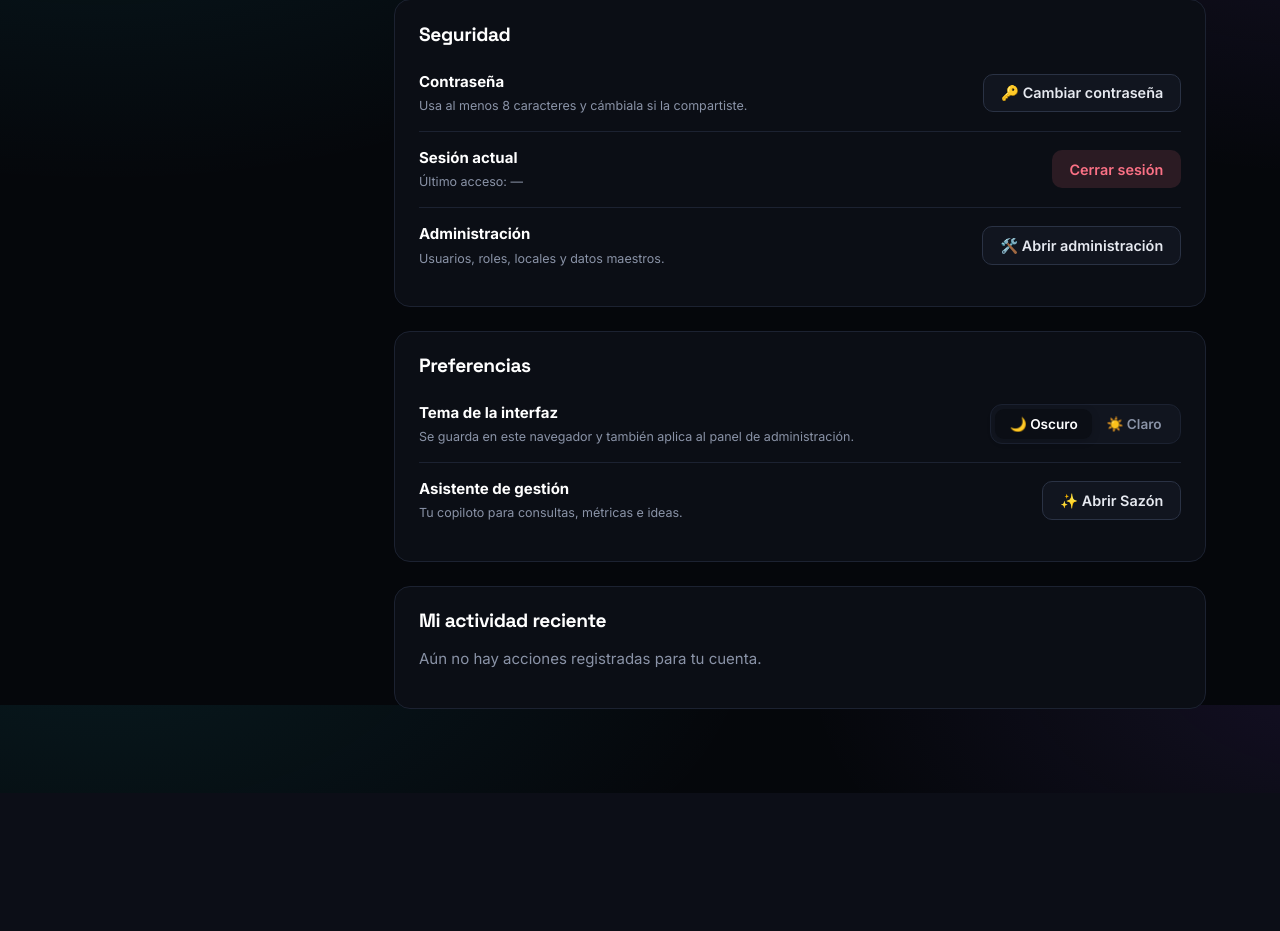
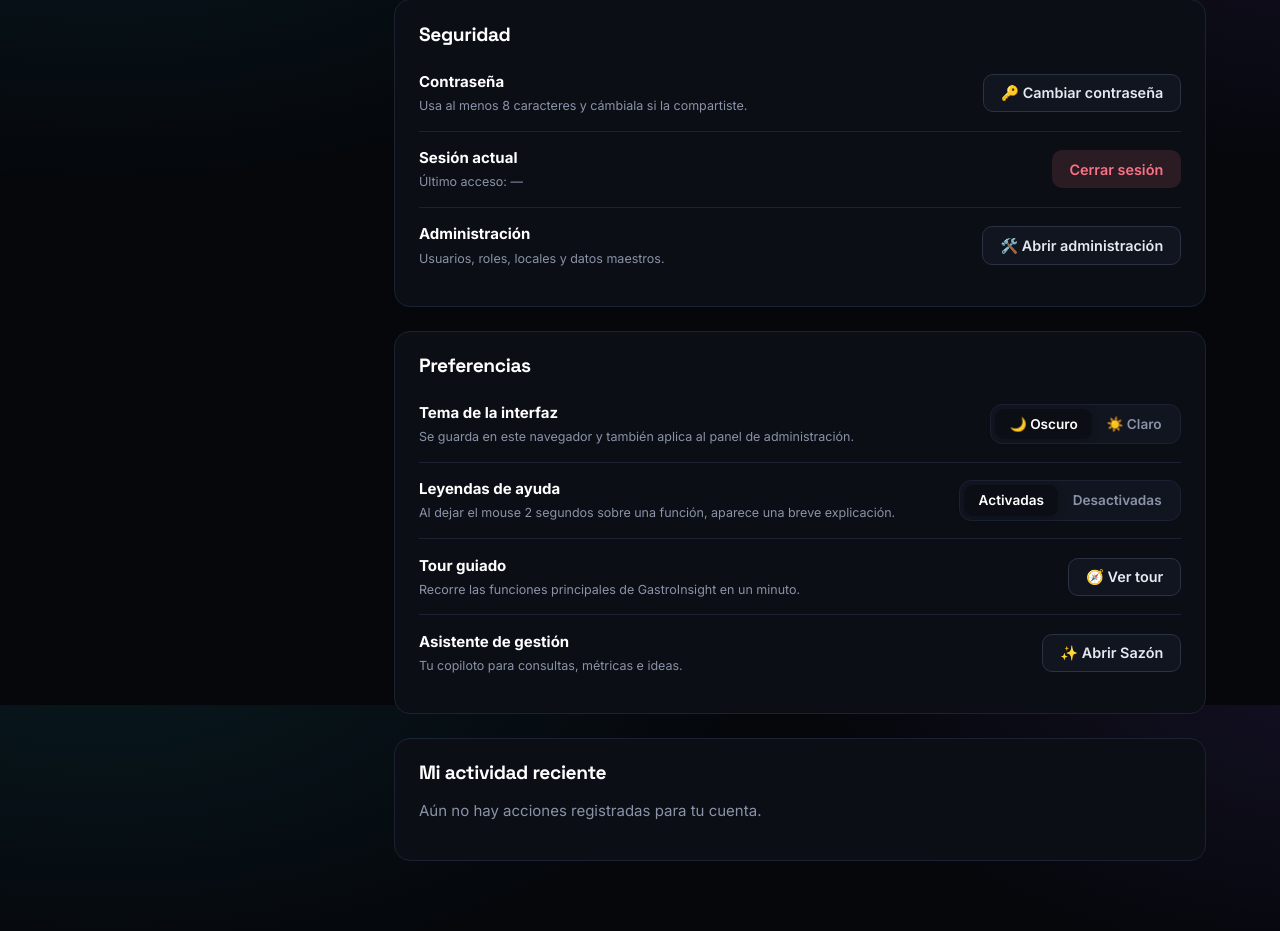
Before and after one commit to Geencuve/gastroinsight-ai, a Django app: page /auth/profile/ in a window 1280 px wide. Shown: the part 895-1826 px from the top of the page. Before the commit the page ends 1604 px from the top, so only its background shows below. Run offline with Django 5.2, Linux system fonts and the light colour scheme; the visitor is signed in with stand-in values (Sample User, id 1); data comes from the database, SQL or seed files in the repository; data that the repository does not hold is empty.

Commit message:
feat(ui): leyendas de ayuda tras 2 segundos y tour guiado de primer uso

```diff
--- a/authentication/templates/authentication/profile.html
+++ b/authentication/templates/authentication/profile.html
@@ -106,6 +106,17 @@
                 </div>
             </div>
             <div class="setting-row">
+                <div><strong>Leyendas de ayuda</strong><small>Al dejar el mouse 2 segundos sobre una función, aparece una breve explicación.</small></div>
+                <div class="segmented">
+                    <button type="button" data-tips-choice="on">Activadas</button>
+                    <button type="button" data-tips-choice="off">Desactivadas</button>
+                </div>
+            </div>
+            <div class="setting-row">
+                <div><strong>Tour guiado</strong><small>Recorre las funciones principales de GastroInsight en un minuto.</small></div>
+                <button type="button" class="btn btn-secondary" data-start-tour>🧭 Ver tour</button>
+            </div>
+            <div class="setting-row">
                 <div><strong>Asistente de gestión</strong><small>Tu copiloto para consultas, métricas e ideas.</small></div>
                 <a class="btn btn-secondary" href="{% url 'assistant_chat:staff_chat' %}">✨ Abrir {{ assistant_name }}</a>
             </div>
--- /dev/null
+++ b/static/js/guide.js
@@ -0,0 +1,356 @@
+/* GastroInsight AI · Leyendas de ayuda (2 s sobre una función) y tour guiado. */
+(function () {
+    "use strict";
+
+    const HOVER_DELAY = 2000;
+    const FOCUS_DELAY = 900;
+    const TIPS_KEY = "gi-tips";
+
+    const HREF_TIPS = {
+        "/operations/sessions/": "Abre y cierra la atención de cada mesa. Una mesa no se puede cerrar con pedidos sin pagar.",
+        "/operations/sessions/create/": "Abre una nueva atención en una mesa libre.",
+        "/sales/": "Crea pedidos, agrega platos, aplica descuentos y registra pagos.",
+        "/sales/create/": "Crea un pedido para una mesa con atención abierta.",
+        "/operations/evaluations/": "Valoraciones de clientes registradas por el personal o por código QR.",
+        "/operations/evaluations/create/": "Registra la valoración de un cliente.",
+        "/opinion/qr/": "Imprime un código QR por mesa para que los clientes califiquen sin crear una cuenta.",
+        "/operations/tables/": "Mesas del local: código, capacidad y zona.",
+        "/ai/monitor/": "Estado en tiempo real de cada mesa: Índice de Experiencia Observable y alertas.",
+        "/ai/sessions/": "Crea e inicia análisis con la cámara. Los fotogramas se procesan en memoria y no se guardan.",
+        "/cameras/": "Cámaras registradas y la mesa que monitorea cada una.",
+        "/analytics/correlation/": "Prueba estadística: relación entre tiempo de servicio, expresiones y satisfacción.",
+        "/analytics/": "Dashboard del día: ventas, atención, evaluaciones y análisis visual.",
+        "/reports/": "Reportes diarios y por período, descargables en PDF y CSV.",
+        "/promociones/": "Genera imágenes para redes sociales a partir de tu carta.",
+        "/venues/": "Locales registrados en la plataforma.",
+        "/menus/": "Carta visual: platos, precios, fotos y los más pedidos.",
+        "/monitoring/incidents/": "Problemas técnicos detectados por el sistema.",
+        "/privacy/": "Políticas de privacidad y autorizaciones del análisis visual.",
+        "/monitoring/audit/": "Registro de todas las acciones realizadas en el sistema.",
+        "/assistant/staff/": "Sazón: pregunta en lenguaje natural por ventas, platos, mesas o ideas para vender más.",
+        "/auth/profile/": "Tus datos, permisos, seguridad y preferencias.",
+        "/auth/password/change/": "Cambia la contraseña de tu cuenta.",
+        "/admin/": "Panel de administración: usuarios, roles y datos maestros.",
+    };
+
+    const NAV_TIPS = {
+        "Operación": "Mesas, atención, pedidos, cobros y evaluaciones.",
+        "Visión IA": "Monitor en vivo, análisis con cámara y panel de correlación.",
+        "Análisis": "Dashboard, reportes y generador de promociones.",
+        "Gestión": "Locales, carta y fotos, incidencias y privacidad.",
+    };
+
+    const CARD_TIPS = {
+        "Vendido hoy": "Suma de los pedidos pagados hoy.",
+        "Ticket promedio hoy": "Monto promedio por pedido pagado hoy.",
+        "Mesas atendiéndose": "Mesas con una atención abierta en este momento.",
+        "Por cobrar": "Pedidos abiertos o confirmados que aún no se pagan.",
+        "Clientes satisfechos": "Porcentaje de evaluaciones con nota 4 o 5 en los últimos 7 días.",
+        "Ventas totales del día": "Suma de los pedidos pagados en la fecha seleccionada.",
+        "Pedidos pagados": "Pedidos cerrados con pago registrado.",
+        "Ticket promedio": "Monto promedio por pedido pagado.",
+        "Pedidos en curso": "Pedidos abiertos o confirmados que aún no se pagan.",
+        "Latencia promedio": "Tiempo de análisis por fotograma. El objetivo del proyecto es menos de 200 ms.",
+        "Eventos bajo 200 ms": "Porcentaje de eventos procesados dentro del umbral de latencia.",
+        "Confianza del detector": "Seguridad promedio de YuNet al detectar rostros (umbral 0,70).",
+        "Confianza de expresión (FER+)": "Probabilidad promedio que FER+ asigna a la expresión estimada.",
+        "Índice de experiencia observable": "IEO 0-100: 60% valencia, 25% búsqueda de atención (invertida) y 15% tiempo sin atención.",
+        "Valencia de expresiones": "Balance de expresiones entre -1 (negativas) y +1 (positivas).",
+        "Búsqueda de atención": "Porcentaje de rostros con la cabeza girada, como buscando al personal.",
+        "Ocupación promedio": "Mediana de personas visibles en la mesa.",
+        "Presencia": "Porcentaje del tiempo con al menos una persona visible.",
+        "Actividad promedio": "Cuánto cambia la imagen entre fotogramas, de 0 a 100.",
+        "Fotogramas procesados": "Imágenes de la cámara analizadas en memoria durante la sesión.",
+        "Rostros acumulados": "Suma de rostros detectados en todos los fotogramas. No equivale a personas distintas.",
+    };
+
+    const TH_TIPS = {
+        "Pearson r": "Correlación lineal entre -1 y 1. Cerca de 0 significa sin relación lineal.",
+        "Spearman ρ": "Correlación por rangos: detecta relaciones que suben o bajan aunque no sean lineales.",
+        "p": "Valor p: si es menor que 0,05, la relación es estadísticamente significativa.",
+        "n": "Cantidad de atenciones incluidas en el análisis.",
+        "Interpretación": "Lectura del resultado: fuerza, dirección y si se rechaza la hipótesis nula (H0).",
+        "Ts (min)": "Tiempo de servicio: minutos entre que se abre y se cierra la atención de la mesa.",
+    };
+
+    const SELECTOR_TIPS = [
+        ["#theme-toggle", "Cambia entre tema oscuro y claro."],
+        ["#assistant-widget-toggle", "Abre a Sazón, tu copiloto de gestión."],
+        [".user-menu > summary", "Tu perfil, configuración de cuenta, tour guiado y cierre de sesión."],
+        [".composer-send", "Enviar la pregunta (también con Enter)."],
+        [".idea-impact", "Estimación simple para orientar decisiones; no es una proyección financiera."],
+        [".gauge", "Índice de Experiencia Observable de la mesa: verde ≥ 65, ámbar 45-64, rojo < 45."],
+        [".dish-badge", "Uno de los 3 platos más vendidos en las últimas 4 semanas."],
+        [".chip[data-filter]", "Filtra la carta por categoría."],
+        [".tag-synthetic", "Lectura de la simulación de demostración, no de una cámara real."],
+        [".reason", "Motivo de la alerta de esta mesa."],
+        ["[data-start-tour]", "Recorre las funciones principales en un minuto."],
+    ];
+
+    const clean = (node) => (node.textContent || "").replace(/\s+/g, " ").trim();
+    const tipsEnabled = () => { try { return localStorage.getItem(TIPS_KEY) !== "off"; } catch (e) { return true; } };
+
+    function tipFor(start) {
+        let el = start;
+        for (let depth = 0; el && el.nodeType === 1 && el !== document.body && depth < 6; depth += 1, el = el.parentElement) {
+            if (el.closest(".gi-tour-card, .gi-tooltip")) return [null, null];
+            if (el.dataset && el.dataset.tip) return [el, el.dataset.tip];
+            for (const [selector, tip] of SELECTOR_TIPS) if (el.matches(selector)) return [el, tip];
+            if (el.matches(".nav-group > summary") && NAV_TIPS[clean(el)]) return [el, NAV_TIPS[clean(el)]];
+            if (el.matches("th") && TH_TIPS[clean(el)]) return [el, TH_TIPS[clean(el)]];
+            if (el.matches(".kpi, .metric-card")) {
+                const label = el.querySelector(".kpi-label, .metric-label");
+                if (label && CARD_TIPS[clean(label)]) return [el, CARD_TIPS[clean(label)]];
+            }
+            if (el.matches("a[href]")) {
+                const url = new URL(el.getAttribute("href"), location.origin);
+                if (url.origin === location.origin && !url.search && HREF_TIPS[url.pathname]) return [el, HREF_TIPS[url.pathname]];
+            }
+        }
+        return [null, null];
+    }
+
+    /* ---------------- Leyendas ---------------- */
+    const tooltip = document.createElement("div");
+    tooltip.className = "gi-tooltip";
+    tooltip.setAttribute("role", "tooltip");
+    let timer = null;
+    let current = null;
+
+    function hideTip() {
+        clearTimeout(timer);
+        timer = null;
+        current = null;
+        tooltip.classList.remove("is-visible");
+    }
+
+    function showTip(el, text) {
+        if (!document.body.contains(el)) return;
+        tooltip.textContent = text;
+        if (!tooltip.isConnected) document.body.appendChild(tooltip);
+        const r = el.getBoundingClientRect();
+        const width = tooltip.offsetWidth;
+        const height = tooltip.offsetHeight;
+        let top = r.bottom + 10;
+        if (top + height > window.innerHeight - 8) top = r.top - height - 10;
+        const left = Math.min(Math.max(8, r.left + r.width / 2 - width / 2), window.innerWidth - width - 8);
+        tooltip.style.top = `${Math.max(8, top)}px`;
+        tooltip.style.left = `${left}px`;
+        tooltip.classList.add("is-visible");
+    }
+
+    function arm(target, delay) {
+        if (!tipsEnabled() || document.body.classList.contains("gi-touring")) return;
+        const [el, text] = tipFor(target);
+        if (el === current) return;
+        hideTip();
+        if (!el) return;
+        current = el;
+        timer = setTimeout(() => showTip(el, text), delay);
+    }
+
+    document.addEventListener("mouseover", (event) => arm(event.target, HOVER_DELAY));
+    document.addEventListener("mouseout", (event) => {
+        if (current && !(event.relatedTarget && current.contains(event.relatedTarget))) hideTip();
+    });
+    document.addEventListener("focusin", (event) => arm(event.target, FOCUS_DELAY));
+    document.addEventListener("focusout", hideTip);
+    ["scroll", "click", "keydown"].forEach((type) => window.addEventListener(type, hideTip, true));
+
+    /* ---------------- Preferencia de leyendas ---------------- */
+    function markTipsChoice() {
+        document.querySelectorAll("[data-tips-choice]").forEach((button) => {
+            button.classList.toggle("is-active", (button.dataset.tipsChoice === "on") === tipsEnabled());
+        });
+    }
+    document.addEventListener("click", (event) => {
+        const choice = event.target.closest("[data-tips-choice]");
+        if (!choice) return;
+        try { localStorage.setItem(TIPS_KEY, choice.dataset.tipsChoice); } catch (e) { /* sin almacenamiento */ }
+        markTipsChoice();
+    });
+
+    /* ---------------- Tour guiado ---------------- */
+    const navSummary = (text) => [...document.querySelectorAll(".nav-group:not(.user-menu) > summary")].find((s) => clean(s) === text);
+    const STEPS = [
+        { title: "Bienvenido a GastroInsight AI 👋",
+          text: "Te mostramos en un minuto dónde está cada cosa. Puedes avanzar con las flechas del teclado o salir con Esc." },
+        { target: () => navSummary("Operación"), title: "Operación",
+          text: "Abre mesas, toma pedidos eligiendo platos por su foto, cobra y registra las evaluaciones de tus clientes." },
+        { target: () => navSummary("Visión IA"), title: "Visión IA",
+          text: "Monitor en vivo de cada mesa, análisis con la cámara (sin guardar imágenes) y el panel de correlación." },
+        { target: () => navSummary("Análisis"), title: "Análisis",
+          text: "Dashboard del día, reportes en PDF y CSV, y el generador de promociones para redes." },
+        { target: () => navSummary("Gestión"), title: "Gestión",
+          text: "Locales, carta y fotos de los platos, incidencias técnicas y políticas de privacidad." },
+        { target: ".kpi-grid", title: "Tu día en números",
+          text: "Ventas, ticket, mesas atendiéndose, pedidos por cobrar y satisfacción. Deja el mouse 2 segundos sobre cualquier dato para ver qué significa." },
+        { target: ".idea-section", title: "Ideas a partir de tus datos",
+          text: "Oportunidades de venta, marketing y experiencia con su potencial estimado. Con «Crear promo» generas la imagen para redes." },
+        { target: "#assistant-widget-toggle", title: "Sazón, tu copiloto",
+          text: "Pregúntale en lenguaje natural: «¿cuánto vendimos esta semana?» o «¿qué debería promocionar?». Responde con tus datos reales." },
+        { target: ".user-menu > summary", title: "Tu cuenta",
+          text: "Mi perfil, configuración de cuenta, cambio de contraseña y cierre de sesión. Desde aquí también repites este tour." },
+        { target: "#theme-toggle", title: "Tema oscuro o claro",
+          text: "Elige el que se vea mejor en tu pantalla. La preferencia se guarda en este equipo." },
+        { title: "¡Listo para empezar! 🚀",
+          text: "Explora a tu ritmo. Si en algún momento quieres repetir el recorrido, usa «Ver tour guiado» en tu menú de usuario." },
+    ];
+
+    const resolve = (step) => {
+        if (!step.target) return null;
+        const el = typeof step.target === "function" ? step.target() : document.querySelector(step.target);
+        return el && el.getClientRects().length ? el : undefined;
+    };
+    const userId = document.body.dataset.userId || "";
+    const doneKey = `gi-tour-done-${userId}`;
+    let tour = null;
+
+    function place(el) {
+        const { backdrop, spot, card } = tour;
+        if (!el) {
+            backdrop.hidden = false;
+            spot.hidden = true;
+            Object.assign(card.style, { top: "50%", left: "50%", transform: "translate(-50%, -50%)" });
+            return;
+        }
+        backdrop.hidden = true;
+        spot.hidden = false;
+        const r = el.getBoundingClientRect();
+        const pad = 6;
+        Object.assign(spot.style, {
+            top: `${r.top - pad}px`, left: `${r.left - pad}px`,
+            width: `${r.width + pad * 2}px`, height: `${r.height + pad * 2}px`,
+        });
+        card.style.transform = "none";
+        const margin = 14;
+        const width = card.offsetWidth;
+        const height = card.offsetHeight;
+        let top = r.bottom + pad + margin;
+        if (top + height > window.innerHeight - margin) top = Math.max(margin, r.top - pad - margin - height);
+        const left = Math.min(Math.max(margin, r.left), window.innerWidth - width - margin);
+        Object.assign(card.style, { top: `${top}px`, left: `${left}px` });
+    }
+
+    function render() {
+        const step = tour.steps[tour.index];
+        const last = tour.index === tour.steps.length - 1;
+        tour.card.innerHTML = "";
+        const counter = document.createElement("small");
+        counter.className = "gi-tour-counter";
+        counter.textContent = `Paso ${tour.index + 1} de ${tour.steps.length}`;
+        const title = document.createElement("h3");
+        title.textContent = step.title;
+        const text = document.createElement("p");
+        text.textContent = step.text;
+        const actions = document.createElement("div");
+        actions.className = "gi-tour-actions";
+        const skip = document.createElement("button");
+        skip.type = "button";
+        skip.className = "gi-tour-skip";
+        skip.textContent = last ? "" : "Saltar tour";
+        skip.addEventListener("click", endTour);
+        const nav = document.createElement("div");
+        if (tour.index > 0) {
+            const prev = document.createElement("button");
+            prev.type = "button";
+            prev.className = "btn btn-secondary btn-small";
+            prev.textContent = "Anterior";
+            prev.addEventListener("click", () => go(-1));
+            nav.appendChild(prev);
+        }
+        const next = document.createElement("button");
+        next.type = "button";
+        next.className = "btn btn-primary btn-small";
+        next.textContent = last ? "Comenzar" : "Siguiente";
+        next.addEventListener("click", () => (last ? endTour() : go(1)));
+        nav.appendChild(next);
+        actions.append(skip, nav);
+        tour.card.append(counter, title, text, actions);
+
+        const el = resolve(step);
+        if (el) {
+            el.scrollIntoView({ block: "center", behavior: "auto" });
+            requestAnimationFrame(() => place(el));
+        } else {
+            place(null);
+        }
+        next.focus();
+    }
+
+    function go(delta) {
+        tour.index = Math.min(Math.max(0, tour.index + delta), tour.steps.length - 1);
+        render();
+    }
+
+    function onKey(event) {
+        if (!tour) return;
+        if (event.key === "Escape") endTour();
+        if (event.key === "ArrowRight") go(1);
+        if (event.key === "ArrowLeft") go(-1);
+    }
+
+    function onResize() {
+        if (tour) place(resolve(tour.steps[tour.index]) || null);
+    }
+
+    function startTour() {
+        if (tour) return;
+        hideTip();
+        document.querySelectorAll("details[open]").forEach((d) => { d.open = false; });
+        const steps = STEPS.filter((step) => resolve(step) !== undefined);
+        const backdrop = document.createElement("div");
+        backdrop.className = "gi-tour-backdrop";
+        const spot = document.createElement("div");
+        spot.className = "gi-tour-spot";
+        const card = document.createElement("div");
+        card.className = "gi-tour-card";
+        card.setAttribute("role", "dialog");
+        card.setAttribute("aria-live", "polite");
+        document.body.append(backdrop, spot, card);
+        document.body.classList.add("gi-touring");
+        tour = { steps, index: 0, backdrop, spot, card };
+        window.addEventListener("keydown", onKey);
+        window.addEventListener("resize", onResize);
+        render();
+    }
+
+    function endTour() {
+        if (!tour) return;
+        tour.backdrop.remove();
+        tour.spot.remove();
+        tour.card.remove();
+        tour = null;
+        document.body.classList.remove("gi-touring");
+        window.removeEventListener("keydown", onKey);
+        window.removeEventListener("resize", onResize);
+        try { localStorage.setItem(doneKey, "1"); } catch (e) { /* sin almacenamiento */ }
+        window.scrollTo({ top: 0 });
+    }
+
+    document.addEventListener("click", (event) => {
+        if (!event.target.closest("[data-start-tour]")) return;
+        event.preventDefault();
+        if (location.pathname === "/") {
+            startTour();
+        } else {
+            location.href = "/?tour=1";
+        }
+    });
+
+    document.addEventListener("DOMContentLoaded", () => {
+        markTipsChoice();
+        if (!userId || location.pathname !== "/") return;
+        const params = new URLSearchParams(location.search);
+        let done = false;
+        try { done = localStorage.getItem(doneKey) === "1"; } catch (e) { done = true; }
+        if (params.get("tour") === "1") {
+            history.replaceState(null, "", "/");
+            setTimeout(startTour, 500);
+        } else if (!done) {
+            setTimeout(startTour, 900);
+        }
+    });
+
+    window.GITour = { start: startTour };
+})();
--- a/templates/base.html
+++ b/templates/base.html
@@ -19,7 +19,7 @@
     <link rel="preconnect" href="https://fonts.gstatic.com" crossorigin>
     <link rel="stylesheet" href="https://fonts.googleapis.com/css2?family=Inter:wght@400;500;600;700&family=Space+Grotesk:wght@500;600;700&display=swap">
     <link rel="stylesheet" href="{% static 'css/styles.css' %}">
-    <link rel="stylesheet" href="{% static 'css/theme.css' %}?v=8">
+    <link rel="stylesheet" href="{% static 'css/theme.css' %}?v=9">
     <style>
         .main-nav { display: flex; align-items: center; gap: 1rem; flex-wrap: wrap; }
         .nav-group { position: relative; }
@@ -100,6 +100,7 @@
                         <a href="{% url 'authentication:profile' %}">👤 Mi perfil</a>
                         <a href="{% url 'authentication:profile' %}#configuracion">⚙️ Configuración de cuenta</a>
                         <a href="{% url 'authentication:password_change' %}">🔑 Cambiar contraseña</a>
+                        <button type="button" class="user-menu-tour" data-start-tour>🧭 Ver tour guiado</button>
                         {% if user.is_staff %}<a href="/admin/">🛠️ Administración</a>{% endif %}
                         <form method="post" action="{% url 'authentication:logout' %}" class="logout-form">
                             {% csrf_token %}
@@ -212,7 +213,8 @@
             window.addEventListener("load", applyChartTheme);
         })();
     </script>
-    <script src="{% static 'js/main.js' %}?v=8"></script>
+    <script src="{% static 'js/main.js' %}?v=9"></script>
+    <script src="{% static 'js/guide.js' %}?v=1"></script>
     {% block extra_js %}{% endblock %}
 </body>
 </html>
```
Also changed, not shown: core/test_guide.py (added, +25 -0 lines), static/css/theme.css (+36 -0 lines).
